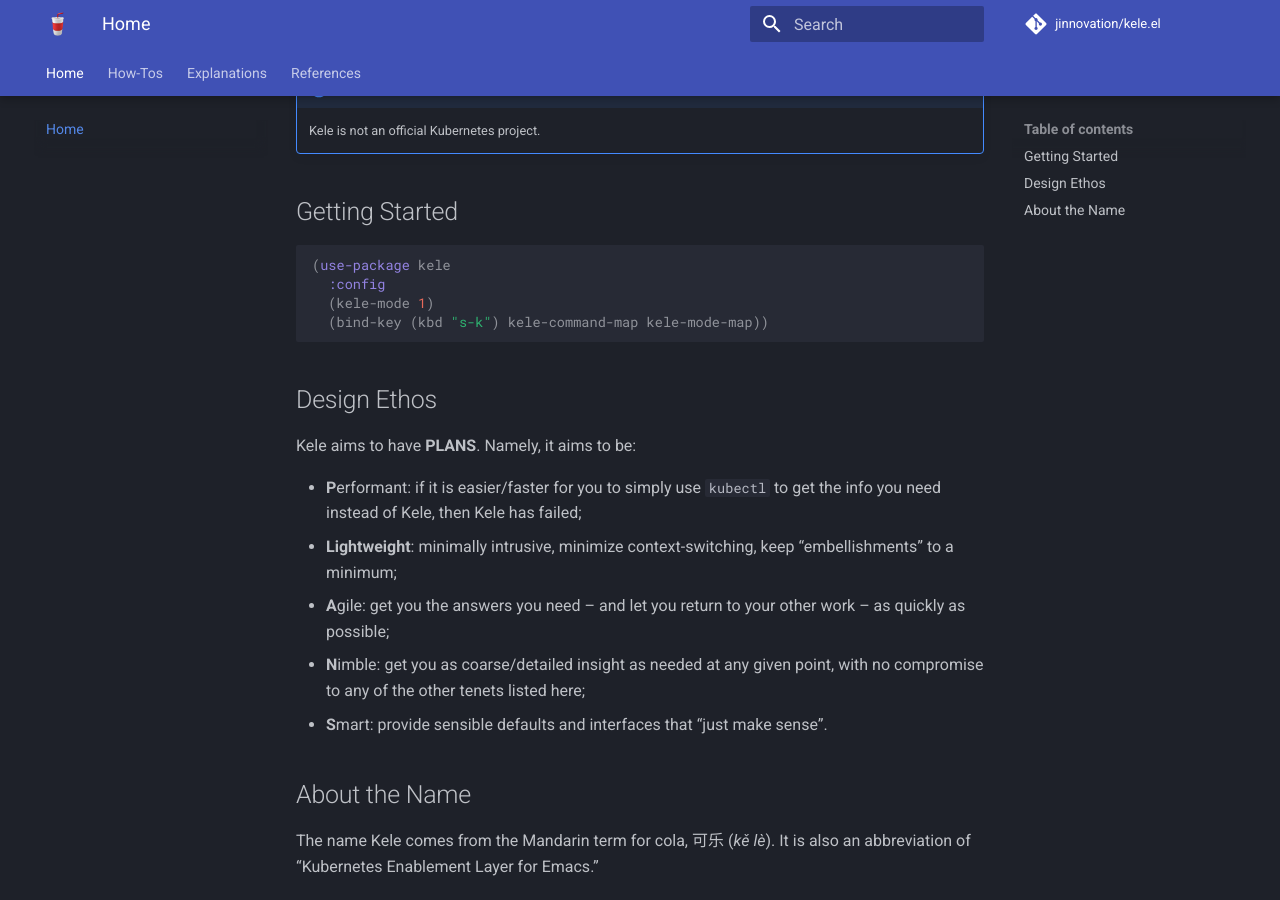
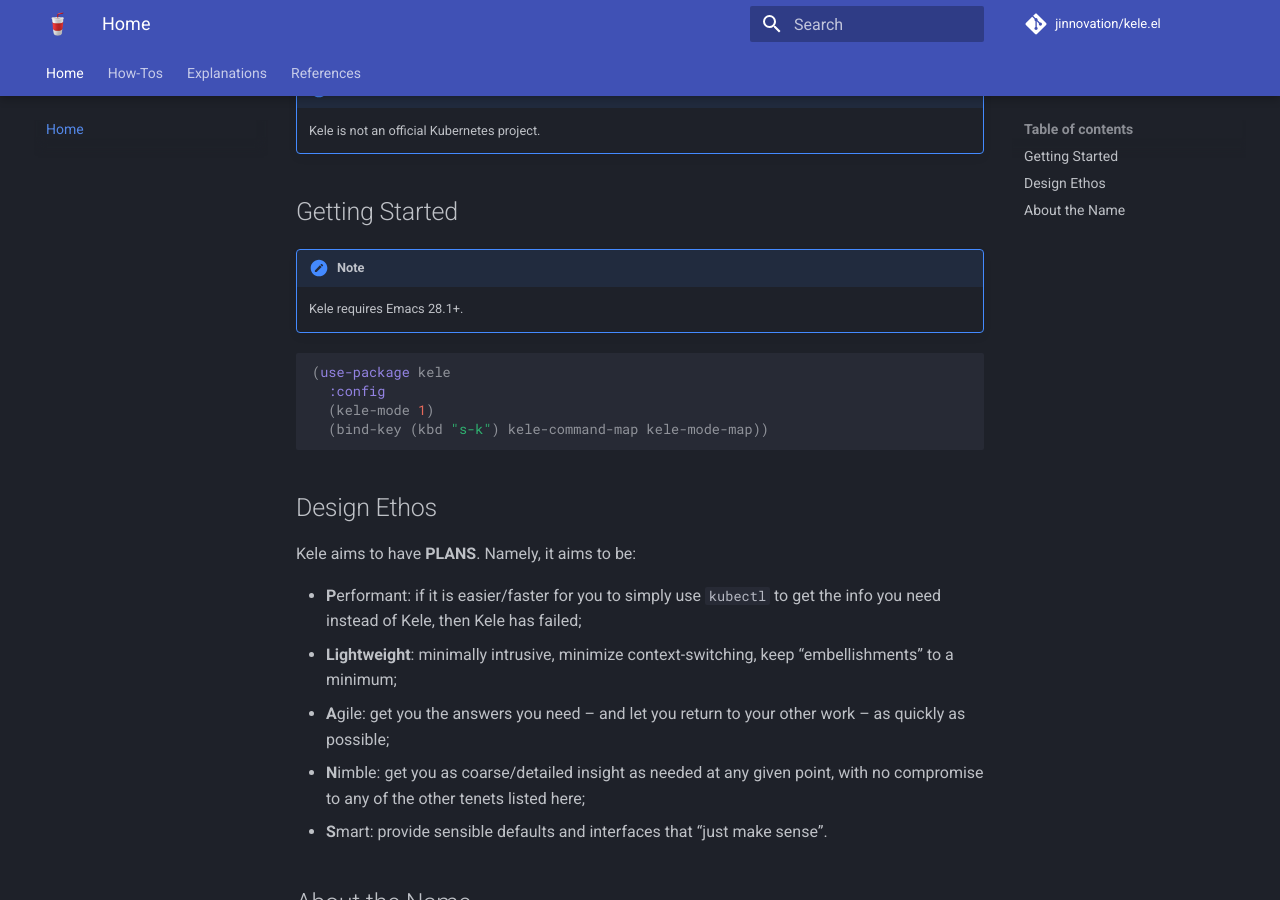
Before and after one commit to jinnovation/kele.el, an MkDocs documentation site: the page built from docs/index.md, in a window 1280 px wide and 900 px high, scrolled down 1472 px. Built offline with MkDocs 1.6.1 and Material for MkDocs 9.7.7, drawn with Linux system fonts in a browser that asks for light colours; comment, search, counter and statistics services are not loaded.

Commit message:
docs: add note on minimum required Emacs version

````diff
--- a/docs/index.md
+++ b/docs/index.md
@@ -29,6 +29,10 @@
 
 ## Getting Started
 
+!!! note
+
+    Kele requires Emacs 28.1+.
+
 ```emacs-lisp
 (use-package kele
   :config
````
